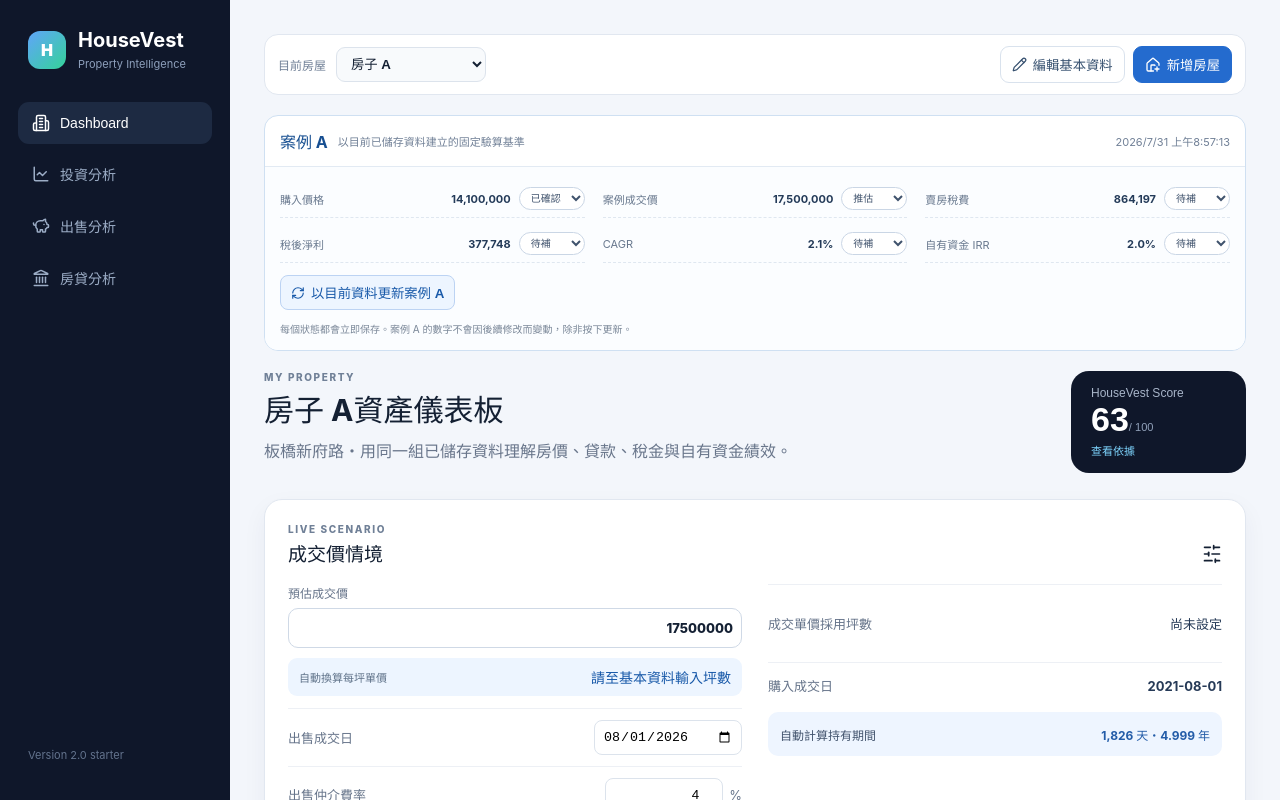
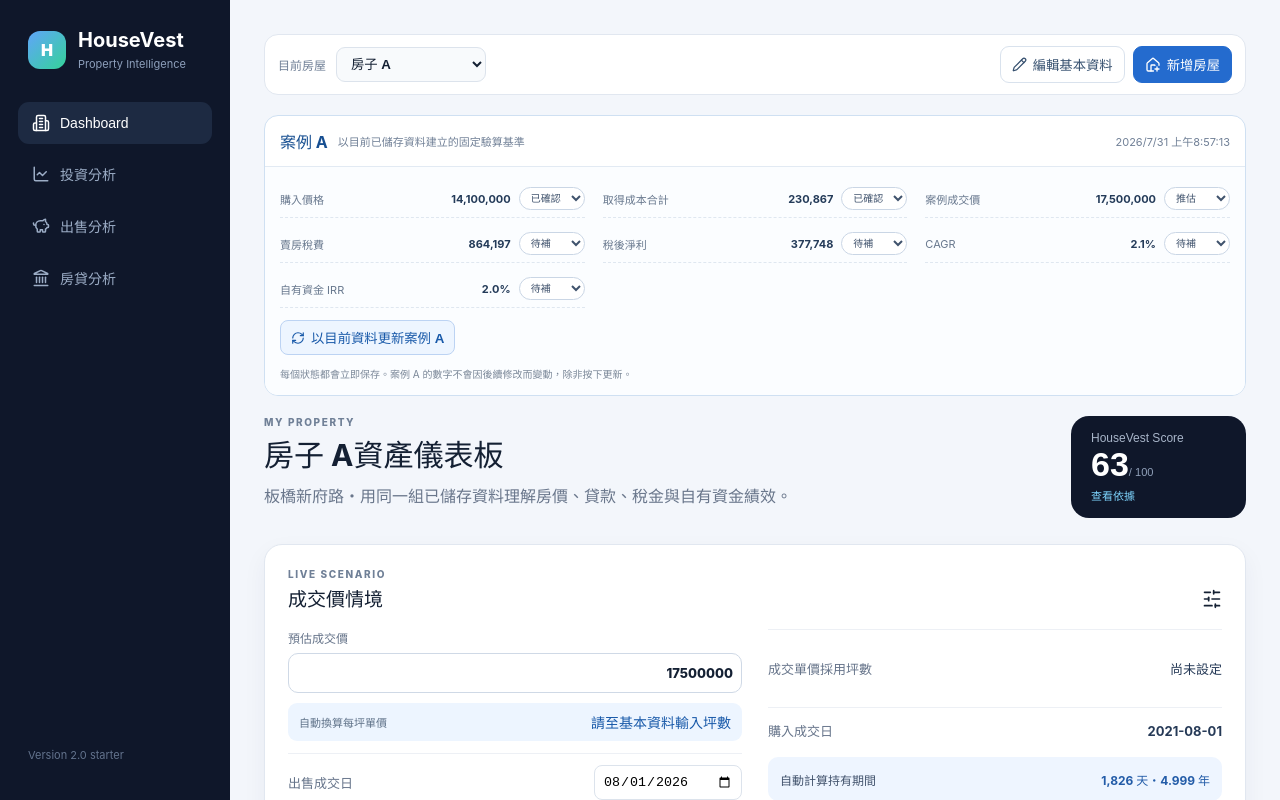
Before and after one commit to joycehakn/HouseVest, a React (Vite) app: page / in a window 1280 px wide. Shown: the top 800 px of the page. Built offline with nearby package versions, Linux system fonts and the light colour scheme.

Commit message:
feat(validation): confirm acquisition costs in case A

```diff
--- a/src/App.tsx
+++ b/src/App.tsx
@@ -532,6 +532,7 @@ function App() {
         <div className="validationCaseBody">
           <div className="validationFacts">
             <p><span>購入價格</span><strong>{nt(validationCase.property.purchasePrice)}</strong>{validationStatusSelect('purchasePrice', '購入價格')}</p>
+            <p><span>取得成本合計</span><strong>{nt(totalAcquisitionCosts(validationCase.property.acquisitionCosts, validationCase.property.customAcquisitionCosts))}</strong>{validationStatusSelect('acquisitionCosts', '取得成本合計')}</p>
             <p><span>案例成交價</span><strong>{nt(validationCase.scenario.salePrice)}</strong>{validationStatusSelect('salePrice', '案例成交價')}</p>
             <p><span>賣房稅費</span><strong>{nt(validationCase.result.tax)}</strong>{validationStatusSelect('tax', '賣房稅費')}</p>
             <p><span>稅後淨利</span><strong>{nt(validationCase.result.profit)}</strong>{validationStatusSelect('profit', '稅後淨利')}</p>
--- a/src/validation/validationCase.ts
+++ b/src/validation/validationCase.ts
@@ -11,11 +11,12 @@ export type ValidationScenario = {
 }
 
 export type ValidationStatus = 'confirmed' | 'estimated' | 'pending'
-export type ValidationField = 'purchasePrice' | 'salePrice' | 'tax' | 'profit' | 'cagr' | 'leveragedIrr'
+export type ValidationField = 'purchasePrice' | 'acquisitionCosts' | 'salePrice' | 'tax' | 'profit' | 'cagr' | 'leveragedIrr'
 export type ValidationFieldStatuses = Record<ValidationField, ValidationStatus>
 
 export const defaultValidationFieldStatuses: ValidationFieldStatuses = {
   purchasePrice: 'confirmed',
+  acquisitionCosts: 'confirmed',
   salePrice: 'estimated',
   tax: 'pending',
   profit: 'pending',
```
